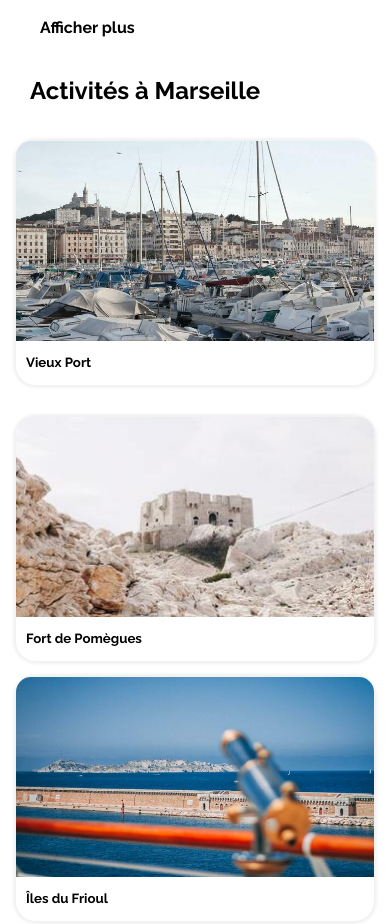
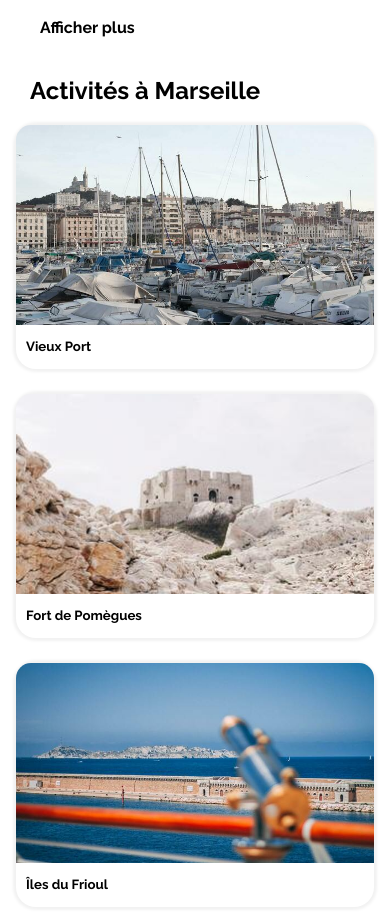
Before and after one commit to adriben/AdrienBenete_2_27072021, a plain HTML site: page index.html in a window 390 px wide. Shown: the part 2660-3584 px from the top of the page. Drawn offline with Linux system fonts and the light colour scheme.

Commit message:
changement des ecarts entres les images de la sections activites Marseille

```diff
--- a/css/media.css
+++ b/css/media.css
@@ -192,7 +192,7 @@
 
 }
 
-@media screen and (max-width: 650px)  { /*SMALL SCREEN Phone*/
+@media screen and (max-width: 600px)  { /*SMALL SCREEN Phone*/
 
          /*HEADER*/
     .navigation ul{
@@ -390,8 +390,8 @@
         grid-template-columns: 1fr ;
     }
     #activitesMarseille figure{
-        margin: 1rem;
-
+        margin-right: 1rem;
+        margin-left: 1rem;
     }
 
     #activitesMarseille img{
```
